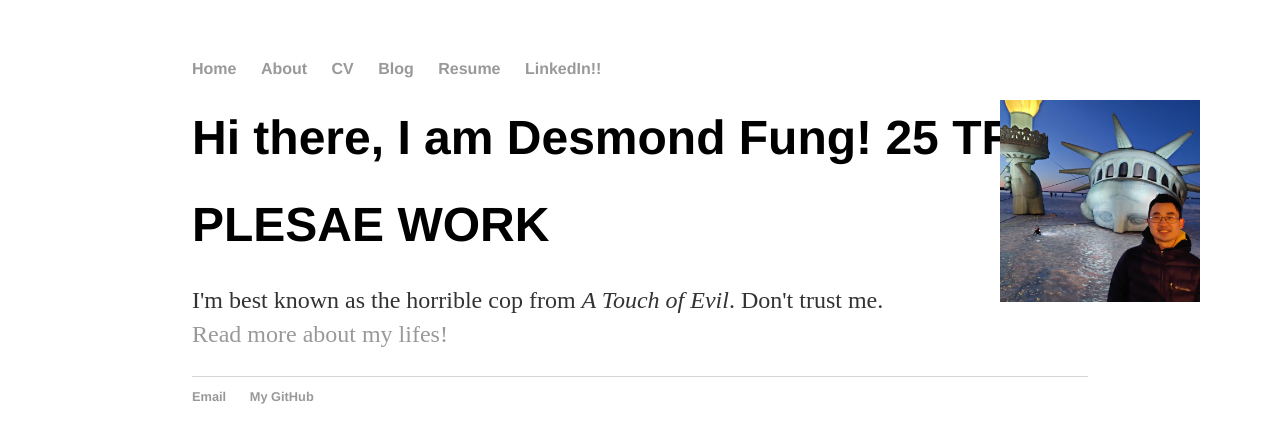
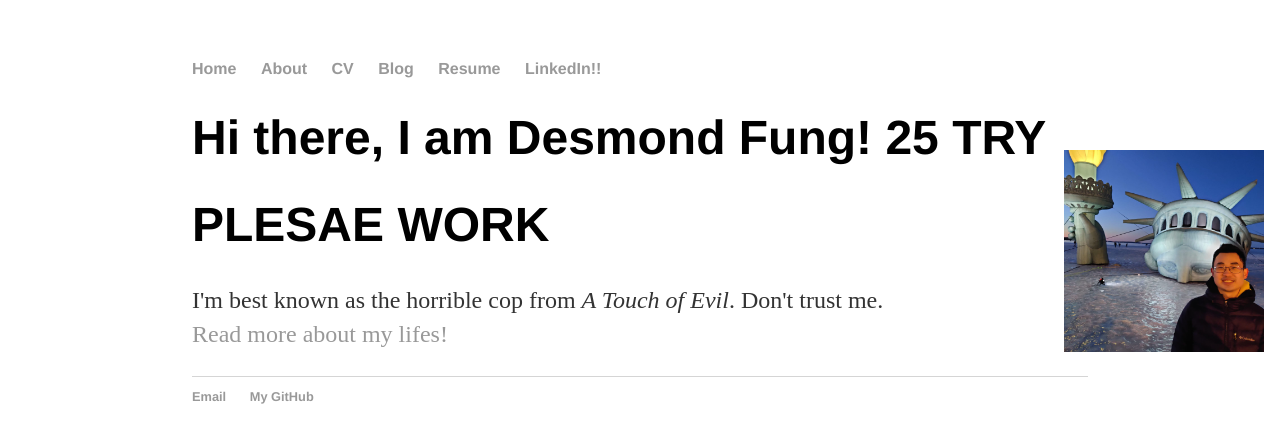
Before and after one commit to ddhangdd/ddhangdd.github.io, a Jekyll site: the page built from index.html, in a window 1280 px wide. Shown: the top 443 px of the page. Built offline with Jekyll 4.4.1, drawn with Linux system fonts in a browser that asks for light colours.

Commit message:
Update main.css

```diff
--- a/css/main.css
+++ b/css/main.css
@@ -27,8 +27,8 @@ h1 {
 
 .topleft {
   position: fixed;
-  top: 100px;
-  right: 80px;
+  top: 150px;
+  right: 16px;
 }
 
 p {
```
